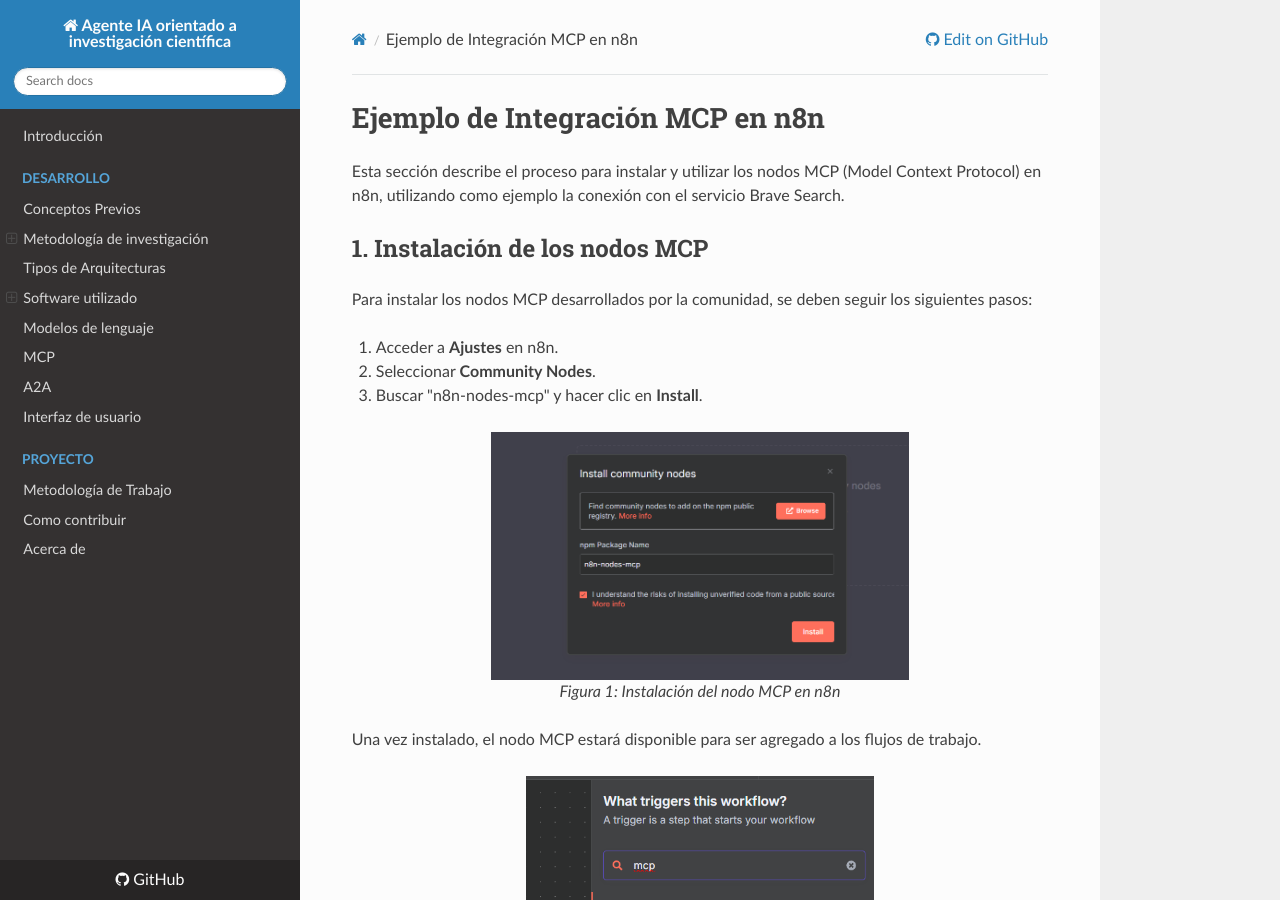
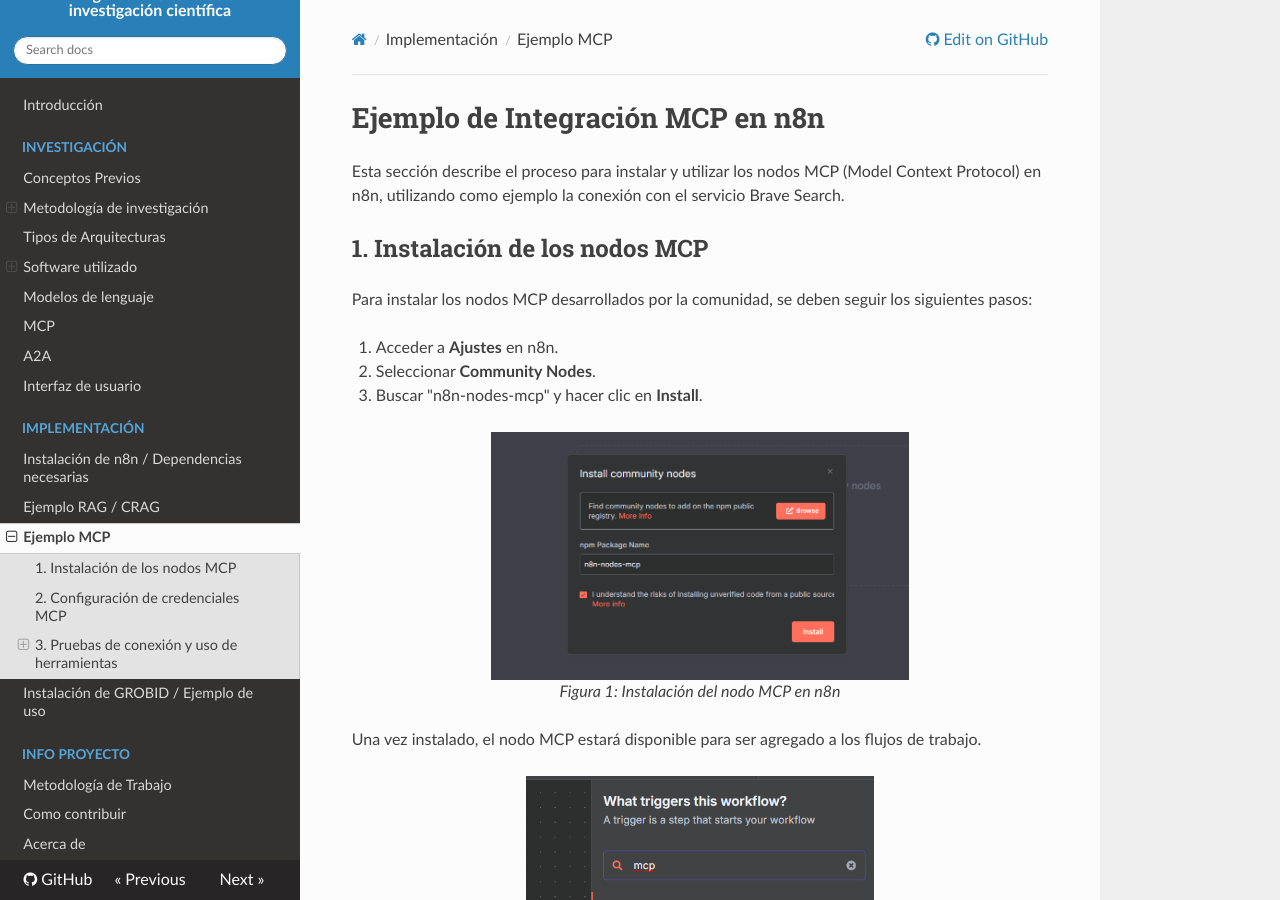
Before and after one commit to danunziata/pps-kevin_haponiuk-2025, an MkDocs documentation site: the page built from docs/implementacion/03_ejemplo-mcp.md, in a window 1280 px wide and 900 px high. Built offline with MkDocs 1.6.1, drawn with Linux system fonts in a browser that asks for light colours; nearby versions of some CDN libraries.

Commit message:
chore: agrego sección de implementación.

```diff
--- a/mkdocs.yml
+++ b/mkdocs.yml
@@ -33,7 +33,8 @@
 # Navegación entre páginas
 nav:
   - Introducción: index.md
-  - Desarrollo:
+
+  - Investigación:
     - Conceptos Previos: investigacion/01_llm.md
     - Metodología de investigación:
       - Concepto general: investigacion/02_metod-invest.md
@@ -47,7 +48,14 @@
     - MCP: investigacion/09_mcp.md
     - A2A: investigacion/10_a2a.md
     - Interfaz de usuario: investigacion/11_interface-options.md
-  - Proyecto:
+
+  - Implementación:
+    - Instalación de n8n / Dependencias necesarias: implementacion/01_install-n8n.md
+    - Ejemplo RAG / CRAG: implementacion/02_ejemplo-rag-crag.md
+    - Ejemplo MCP: implementacion/03_ejemplo-mcp.md
+    - Instalación de GROBID / Ejemplo de uso: implementacion/05_install-grobid.md
+
+  - Info Proyecto:
     - Metodología de Trabajo: proyecto/01_metodologia.md
     - Como contribuir: proyecto/02_contribuir.md
     - Acerca de: proyecto/03_about.md
```
